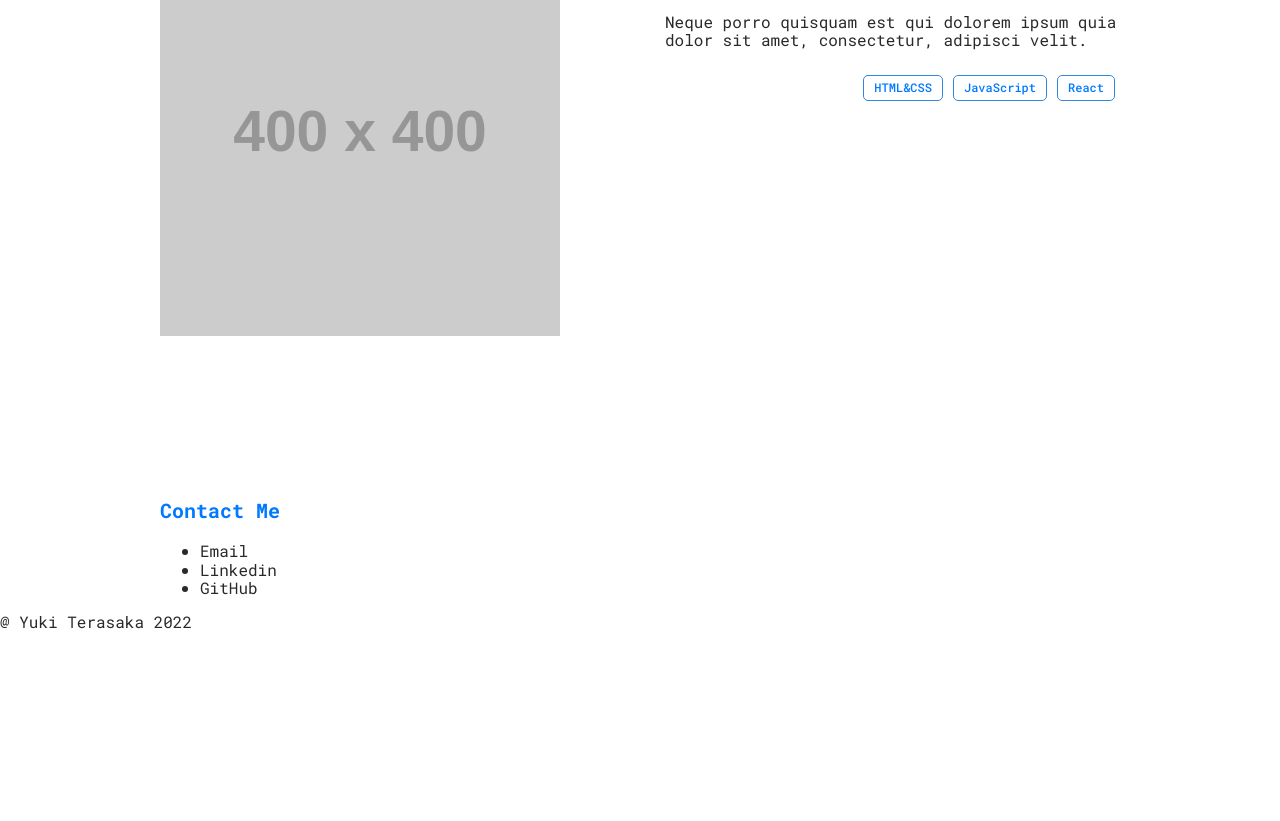
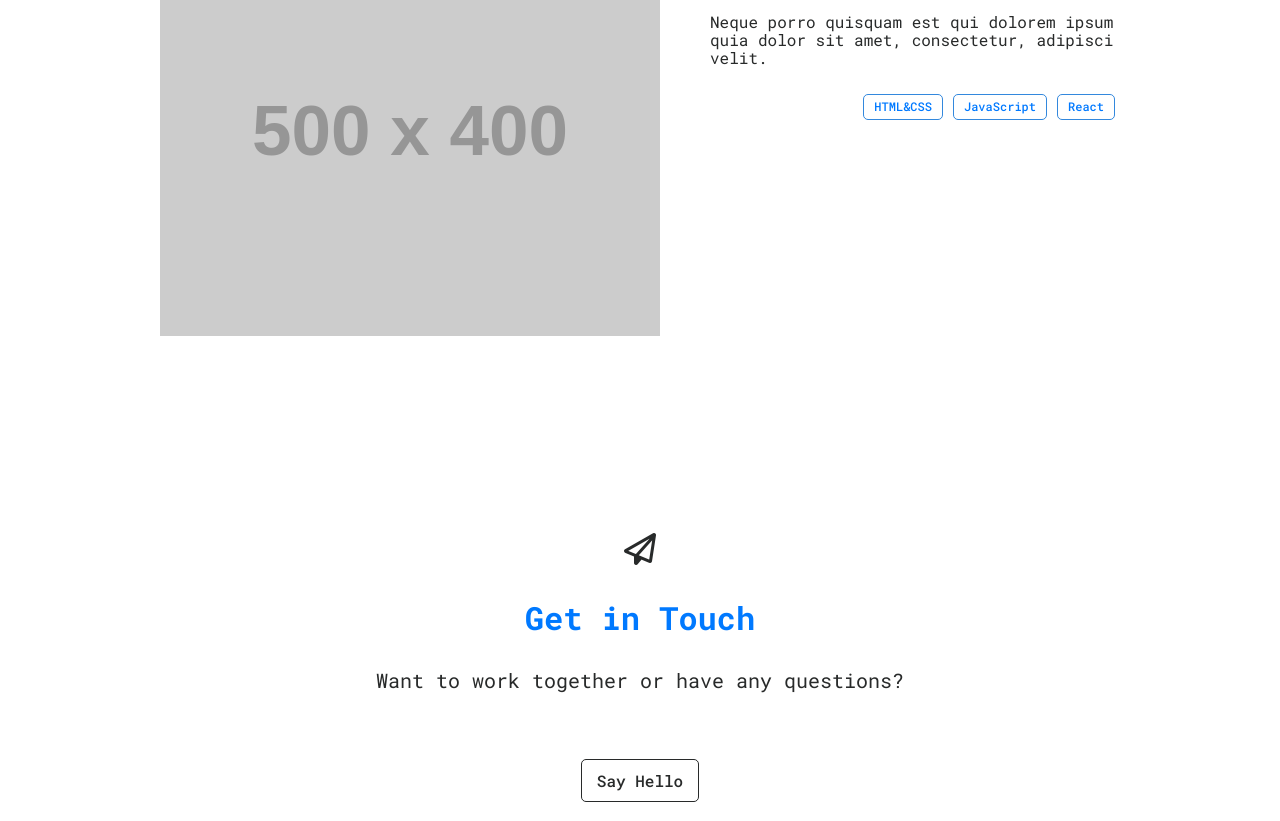
Before and after one commit to yterasaka/portfolio, a plain HTML site: page index.html in a window 1280 px wide. Shown: the part 1979-2800 px from the top of the page. Before the commit the page ends 2627 px from the top, so only its background shows below. Drawn offline with Linux system fonts and the light colour scheme; placeholder pictures from the web are drawn by us.

Commit message:
Adjust Contact section layout

```diff
--- a/index.html
+++ b/index.html
@@ -65,7 +65,7 @@
 
             <div id="project-1" class="project">
                 <div class="project-image">
-                    <img src="https://via.placeholder.com/400">
+                    <img src="https://via.placeholder.com/500x400">
                 </div>
 
                 <div class="project-text">
@@ -89,7 +89,7 @@
 
             <div id="project-2" class="project">
                 <div class="project-image">
-                    <img src="https://via.placeholder.com/400">
+                    <img src="https://via.placeholder.com/500x400">
                 </div>
 
                 <div class="project-text">
@@ -114,13 +114,14 @@
         </section>
 
         <!-- Contact me -->
-        <section>
-            <h3>Contact Me</h3>
-                <ul>
-                    <li><a>Email</a></li>
-                    <li><a>Linkedin</a></li>
-                    <li><a>GitHub</a></li>
-                </ul>
+        <section id="contact">
+            <div class="mail-icon"><i class="fa-regular fa-paper-plane"></i></div>
+            <h3>Get in Touch</h3>
+            <p>Want to work together or have any questions?</p>
+            <div class="button">
+                <a href="#">Say Hello</a>
+            </div>
+
         </section>
 
     </main>
@@ -130,6 +131,11 @@
         <div class="footer_copyright">
             <p>@ Yuki Terasaka 2022</p>
         </div>
+        <nav>
+            <a href="#"><i class="fa-regular fa-envelope"></i></a>
+            <a href="#"><i class="fa-brands fa-linkedin"></i></a>
+            <a href="#"><i class="fa-brands fa-github"></i></a>
+        </nav>
     </footer>
 
     <script src="./resource/js/script.js"></script>
--- a/resource/css/style.css
+++ b/resource/css/style.css
@@ -95,6 +95,8 @@ h2 {
     border: 1px solid #282A2A;
     border-radius: 5px;
     text-decoration: none;
+    color: #282A2A;
+    font-weight: 500;
 }
 
 /* About section */
@@ -165,7 +167,7 @@ h2 {
 
 /* Work section */
 #work {
-    margin-bottom: 10em;
+    margin-bottom: 12em;
 }
 #work h3 {
     margin-bottom: 40px;
@@ -212,4 +214,25 @@ h2 {
 
 .project-title i {
     margin-right: 15px;
+    color: #282A2A;
+    text-decoration: none;
 }
+
+
+/* Contact section */
+#contact {
+    text-align: center;
+    margin-bottom: 10em;
+}
+
+.mail-icon {
+    font-size: 2em;
+}
+
+#contact h3 {
+    font-size: 2em;
+}
+
+#contact p {
+    font-size: 1.25em;
+}
```
